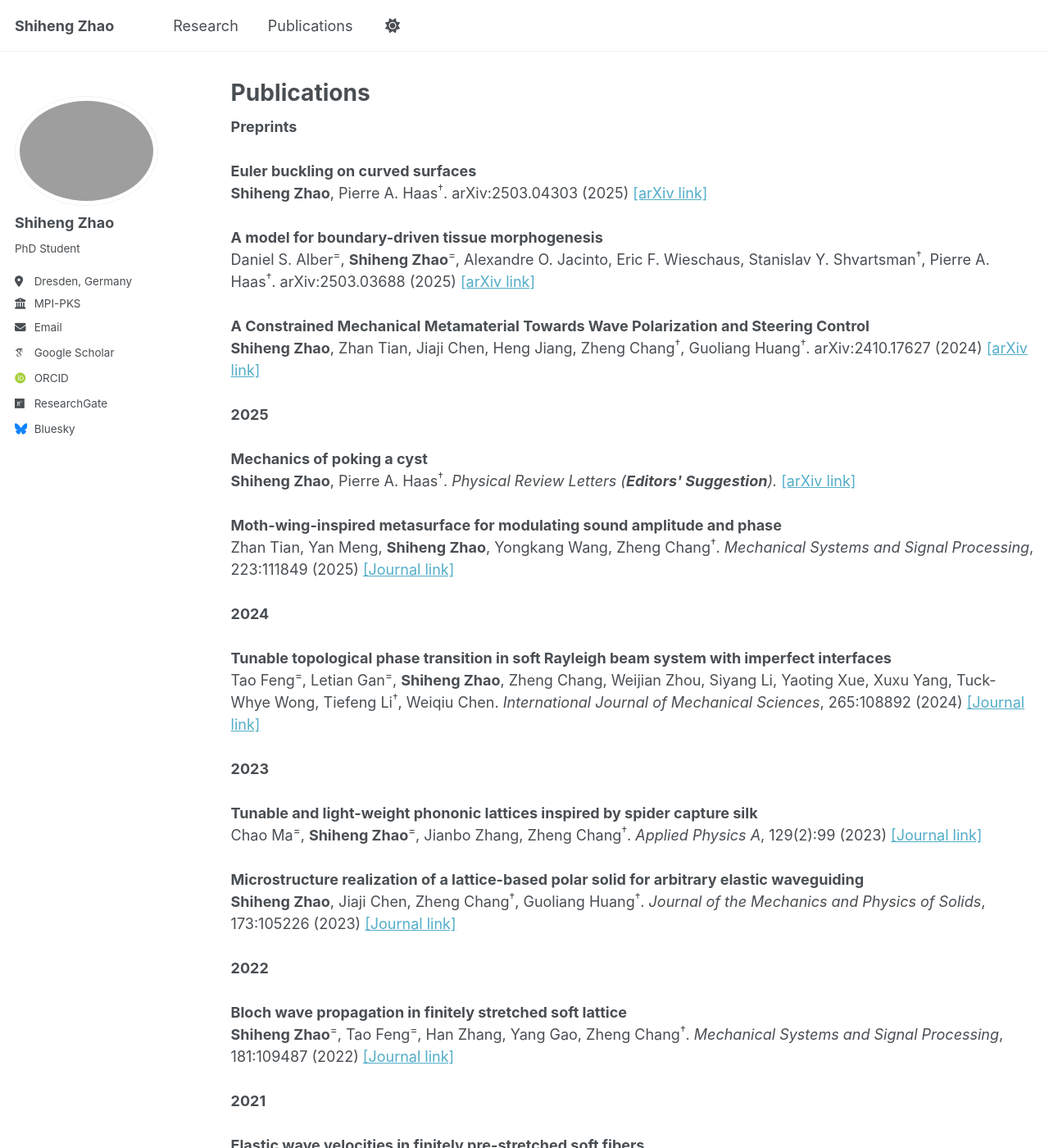
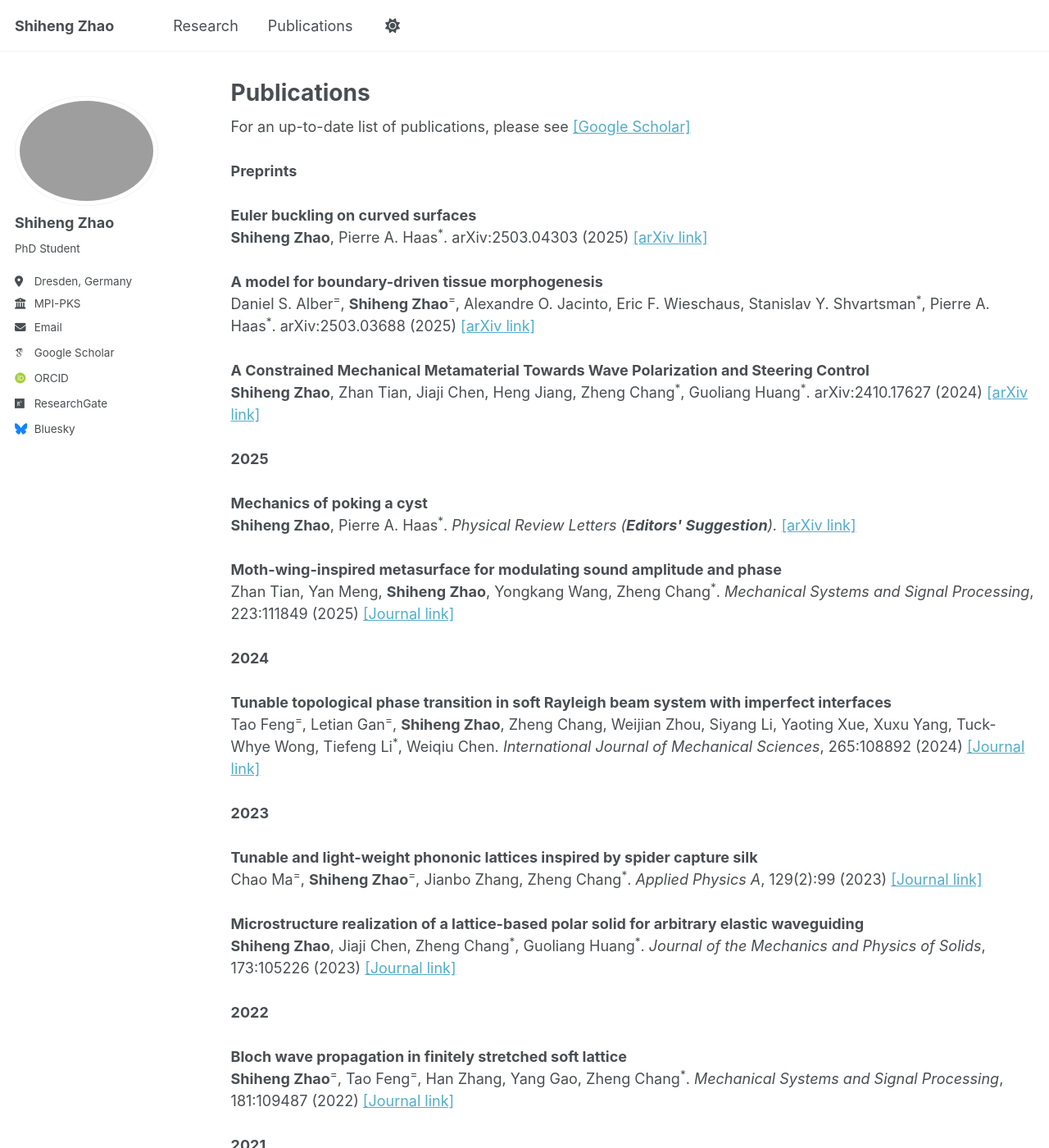
Before and after one commit to Iamzsh/Iamzsh.github.io, a Jekyll site: the page built from _pages/publications.html, in a window 1280 px wide and 1400 px high. Shown: the whole window at 82% size. Built offline with Jekyll 4.4.1, drawn with Linux system fonts in a browser that asks for light colours; some web fonts are replaced.

Commit message:
Update publications.html

```diff
--- a/_pages/publications.html
+++ b/_pages/publications.html
@@ -5,54 +5,56 @@ permalink: /publications/
 author_profile: true
 ---
 
+For an up-to-date list of publications, please see <a href="https://scholar.google.com/citations?user=4JhQk2oAAAAJ&hl=en" target="_blank">[Google Scholar]</a><br><br>
+
 <!-- === Preprints === -->
 <strong>Preprints</strong><br><br>
 
 <strong>Euler buckling on curved surfaces</strong><br>
-<strong>Shiheng Zhao</strong>, Pierre A. Haas<sup>†</sup>. arXiv:2503.04303 (2025) <a href="https://arxiv.org/abs/2503.04303" target="_blank">[arXiv link]</a><br><br>
+<strong>Shiheng Zhao</strong>, Pierre A. Haas<sup>*</sup>. arXiv:2503.04303 (2025) <a href="https://arxiv.org/abs/2503.04303" target="_blank">[arXiv link]</a><br><br>
 
 <strong>A model for boundary-driven tissue morphogenesis</strong><br>
-Daniel S. Alber<sup>=</sup>, <strong>Shiheng Zhao</strong><sup>=</sup>, Alexandre O. Jacinto, Eric F. Wieschaus, Stanislav Y. Shvartsman<sup>†</sup>, Pierre A. Haas<sup>†</sup>.
+Daniel S. Alber<sup>=</sup>, <strong>Shiheng Zhao</strong><sup>=</sup>, Alexandre O. Jacinto, Eric F. Wieschaus, Stanislav Y. Shvartsman<sup>*</sup>, Pierre A. Haas<sup>*</sup>.
 arXiv:2503.03688 (2025) <a href="https://arxiv.org/abs/2503.03688" target="_blank">[arXiv link]</a><br><br>
 
 <strong>A Constrained Mechanical Metamaterial Towards Wave Polarization and Steering Control</strong><br>
-<strong>Shiheng Zhao</strong>, Zhan Tian, Jiaji Chen, Heng Jiang, Zheng Chang<sup>†</sup>, Guoliang Huang<sup>†</sup>. arXiv:2410.17627 (2024) <a href="https://arxiv.org/abs/2410.17627" target="_blank">[arXiv link]</a><br><br>
+<strong>Shiheng Zhao</strong>, Zhan Tian, Jiaji Chen, Heng Jiang, Zheng Chang<sup>*</sup>, Guoliang Huang<sup>*</sup>. arXiv:2410.17627 (2024) <a href="https://arxiv.org/abs/2410.17627" target="_blank">[arXiv link]</a><br><br>
 
 <!-- === 2025 === -->
 <strong>2025</strong><br><br>
 
 <strong>Mechanics of poking a cyst</strong><br>
-<strong>Shiheng Zhao</strong>, Pierre A. Haas<sup>†</sup>. <em>Physical Review Letters (<strong>Editors' Suggestion</strong>).</em> <a href="https://arxiv.org/abs/2408.03716" target="_blank">[arXiv link]</a><br><br>
+<strong>Shiheng Zhao</strong>, Pierre A. Haas<sup>*</sup>. <em>Physical Review Letters (<strong>Editors' Suggestion</strong>).</em> <a href="https://arxiv.org/abs/2408.03716" target="_blank">[arXiv link]</a><br><br>
 
 <strong>Moth-wing-inspired metasurface for modulating sound amplitude and phase</strong><br>
-Zhan Tian, Yan Meng, <strong>Shiheng Zhao</strong>, Yongkang Wang, Zheng Chang<sup>†</sup>. <em>Mechanical Systems and Signal Processing</em>, 223:111849 (2025) <a href="https://doi.org/10.1016/j.ymssp.2024.111849" target="_blank">[Journal link]</a><br><br>
+Zhan Tian, Yan Meng, <strong>Shiheng Zhao</strong>, Yongkang Wang, Zheng Chang<sup>*</sup>. <em>Mechanical Systems and Signal Processing</em>, 223:111849 (2025) <a href="https://doi.org/10.1016/j.ymssp.2024.111849" target="_blank">[Journal link]</a><br><br>
 
 <!-- === 2024 === -->
 <strong>2024</strong><br><br>
 
 <strong>Tunable topological phase transition in soft Rayleigh beam system with imperfect interfaces</strong><br>
-Tao Feng<sup>=</sup>, Letian Gan<sup>=</sup>, <strong>Shiheng Zhao</strong>, Zheng Chang, Weijian Zhou, Siyang Li, Yaoting Xue, Xuxu Yang, Tuck-Whye Wong, Tiefeng Li<sup>†</sup>, Weiqiu Chen. <em>International Journal of Mechanical Sciences</em>, 265:108892 (2024) <a href="https://doi.org/10.1016/j.ijmecsci.2023.108892" target="_blank">[Journal link]</a><br><br>
+Tao Feng<sup>=</sup>, Letian Gan<sup>=</sup>, <strong>Shiheng Zhao</strong>, Zheng Chang, Weijian Zhou, Siyang Li, Yaoting Xue, Xuxu Yang, Tuck-Whye Wong, Tiefeng Li<sup>*</sup>, Weiqiu Chen. <em>International Journal of Mechanical Sciences</em>, 265:108892 (2024) <a href="https://doi.org/10.1016/j.ijmecsci.2023.108892" target="_blank">[Journal link]</a><br><br>
 
 <!-- === 2023 === -->
 <strong>2023</strong><br><br>
 
 <strong>Tunable and light-weight phononic lattices inspired by spider capture silk</strong><br>
-Chao Ma<sup>=</sup>, <strong>Shiheng Zhao</strong><sup>=</sup>, Jianbo Zhang, Zheng Chang<sup>†</sup>. <em>Applied Physics A</em>, 129(2):99 (2023) <a href="https://link.springer.com/article/10.1007/s00339-023-06386-7" target="_blank">[Journal link]</a><br><br>
+Chao Ma<sup>=</sup>, <strong>Shiheng Zhao</strong><sup>=</sup>, Jianbo Zhang, Zheng Chang<sup>*</sup>. <em>Applied Physics A</em>, 129(2):99 (2023) <a href="https://link.springer.com/article/10.1007/s00339-023-06386-7" target="_blank">[Journal link]</a><br><br>
 
 <strong>Microstructure realization of a lattice-based polar solid for arbitrary elastic waveguiding</strong><br>
-<strong>Shiheng Zhao</strong>, Jiaji Chen, Zheng Chang<sup>†</sup>, Guoliang Huang<sup>†</sup>. <em>Journal of the Mechanics and Physics of Solids</em>, 173:105226 (2023) <a href="https://doi.org/10.1016/j.jmps.2023.105226" target="_blank">[Journal link]</a><br><br>
+<strong>Shiheng Zhao</strong>, Jiaji Chen, Zheng Chang<sup>*</sup>, Guoliang Huang<sup>*</sup>. <em>Journal of the Mechanics and Physics of Solids</em>, 173:105226 (2023) <a href="https://doi.org/10.1016/j.jmps.2023.105226" target="_blank">[Journal link]</a><br><br>
 
 <!-- === 2022 === -->
 <strong>2022</strong><br><br>
 
 <strong>Bloch wave propagation in finitely stretched soft lattice</strong><br>
-<strong>Shiheng Zhao</strong><sup>=</sup>, Tao Feng<sup>=</sup>, Han Zhang, Yang Gao, Zheng Chang<sup>†</sup>. <em>Mechanical Systems and Signal Processing</em>, 181:109487 (2022) <a href="https://doi.org/10.1016/j.ymssp.2022.109487" target="_blank">[Journal link]</a><br><br>
+<strong>Shiheng Zhao</strong><sup>=</sup>, Tao Feng<sup>=</sup>, Han Zhang, Yang Gao, Zheng Chang<sup>*</sup>. <em>Mechanical Systems and Signal Processing</em>, 181:109487 (2022) <a href="https://doi.org/10.1016/j.ymssp.2022.109487" target="_blank">[Journal link]</a><br><br>
 
 <!-- === 2021 === -->
 <strong>2021</strong><br><br>
 
 <strong>Elastic wave velocities in finitely pre-stretched soft fibers</strong><br>
-<strong>Shiheng Zhao</strong>, Zheng Chang<sup>†</sup>. <em>International Journal of Solids and Structures</em>, 233:111208 (2021) <a href="https://doi.org/10.1016/j.ijsolstr.2021.111208" target="_blank">[Journal link]</a><br><br>
+<strong>Shiheng Zhao</strong>, Zheng Chang<sup>*</sup>. <em>International Journal of Solids and Structures</em>, 233:111208 (2021) <a href="https://doi.org/10.1016/j.ijsolstr.2021.111208" target="_blank">[Journal link]</a><br><br>
 
 <strong>Shear-wave manipulation by embedded soft devices</strong><br>
-Linli Chen, Chao Ma, <strong>Shiheng Zhao</strong>, Pingping Zheng, Qian Zhao, Zheng Chang<sup>†</sup>. <em>International Journal of Solids and Structures</em>, 210:136–144 (2021) <a href="https://www.sciencedirect.com/science/article/pii/S0020768320304546" target="_blank">[Journal link]</a><br><br>
+Linli Chen, Chao Ma, <strong>Shiheng Zhao</strong>, Pingping Zheng, Qian Zhao, Zheng Chang<sup>*</sup>. <em>International Journal of Solids and Structures</em>, 210:136–144 (2021) <a href="https://www.sciencedirect.com/science/article/pii/S0020768320304546" target="_blank">[Journal link]</a><br><br>
```
